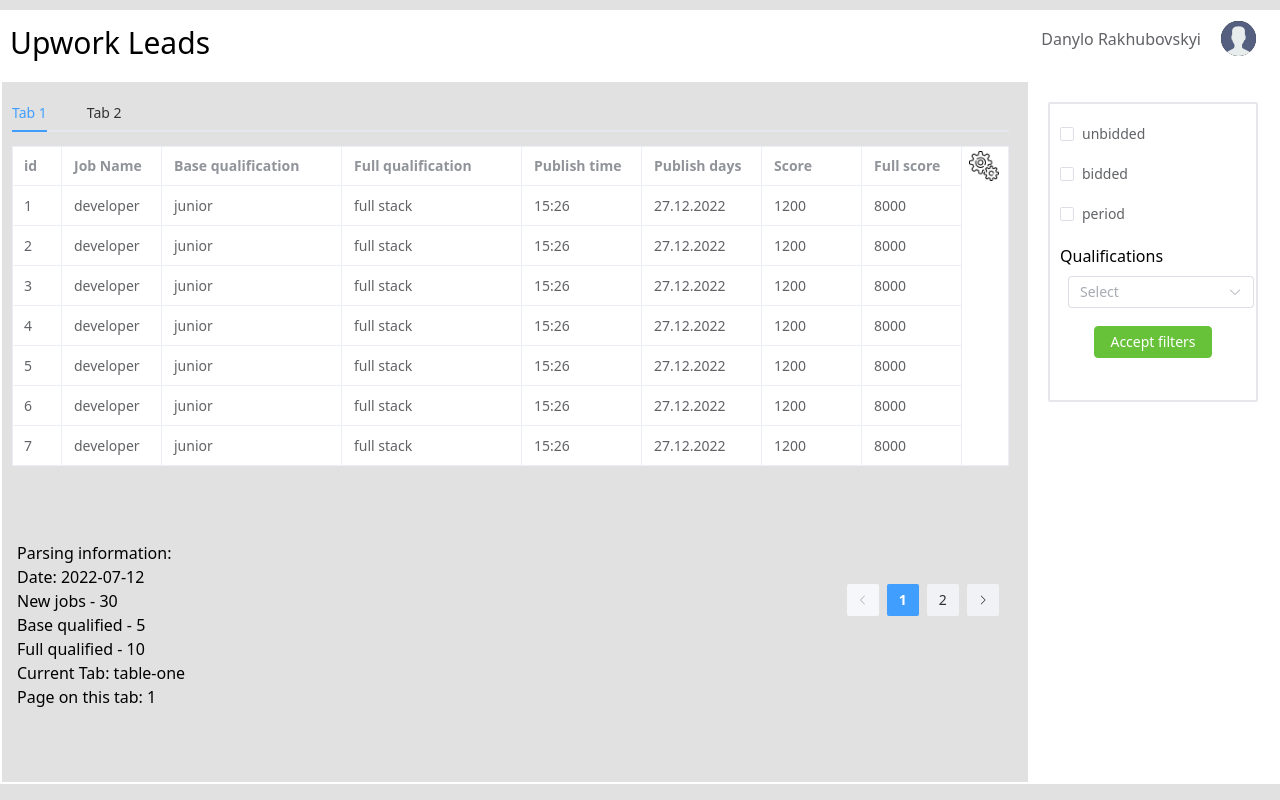
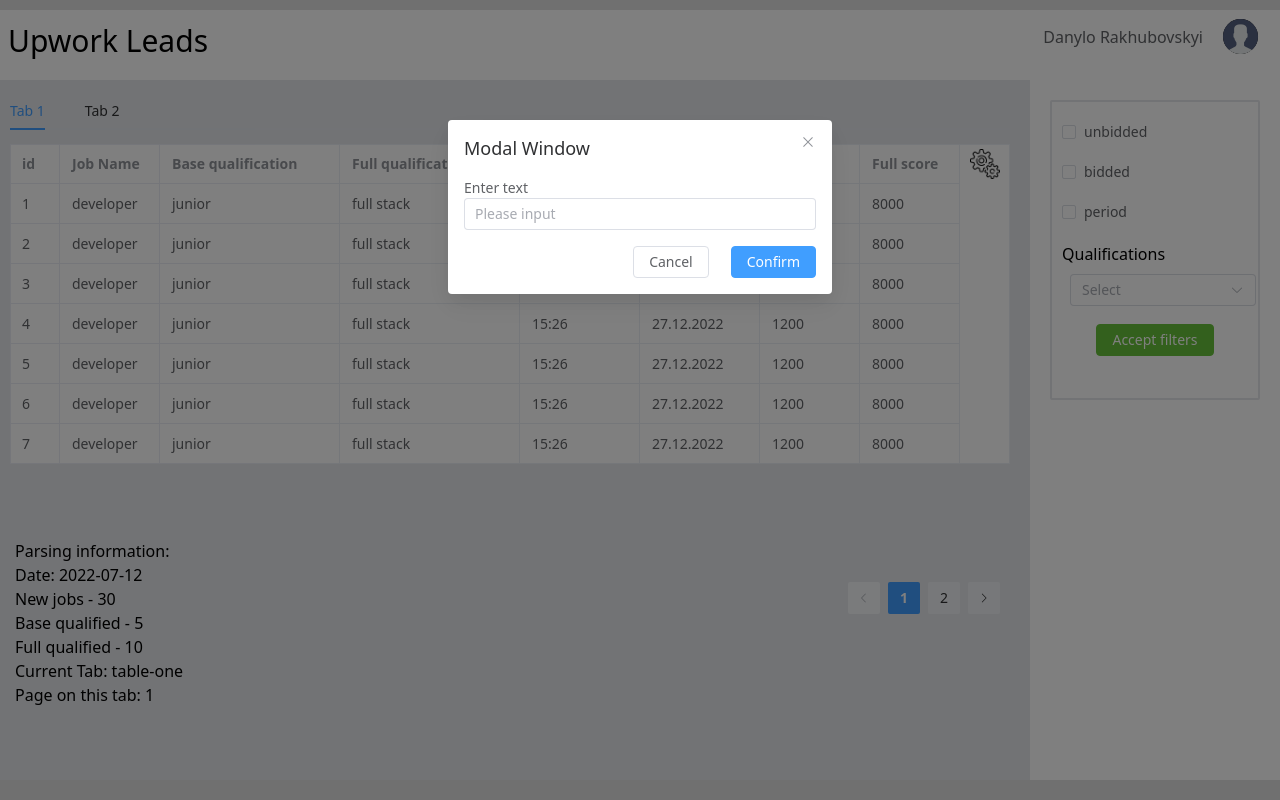
Before and after one commit to DanyaGTx/amn-fe, a Vue app: page /dashboard in a window 1280 px wide. Both pictures are taken after a click on the picture 983 px from the left and 166 px from the top of the page. Built offline with nearby package versions, Linux system fonts and the light colour scheme.

Commit message:
added dialog window

```diff
--- a/auto-imports.d.ts
+++ b/auto-imports.d.ts
@@ -1,5 +1,5 @@
 // Generated by 'unplugin-auto-import'
 export {}
 declare global {
-
+  const ElMessageBox: typeof import('element-plus/es')['ElMessageBox']
 }
--- a/components.d.ts
+++ b/components.d.ts
@@ -8,11 +8,13 @@
 declare module '@vue/runtime-core' {
   export interface GlobalComponents {
     DashBoard: typeof import('./src/components/DashBoard.vue')['default']
+    DialogWindow: typeof import('./src/components/DialogWindow.vue')['default']
     ElButton: typeof import('element-plus/es')['ElButton']
     ElCheckbox: typeof import('element-plus/es')['ElCheckbox']
     ElCheckboxGroup: typeof import('element-plus/es')['ElCheckboxGroup']
     ElCol: typeof import('element-plus/es')['ElCol']
     ElDatePicker: typeof import('element-plus/es')['ElDatePicker']
+    ElDialog: typeof import('element-plus/es')['ElDialog']
     ElDropdown: typeof import('element-plus/es')['ElDropdown']
     ElDropdownItem: typeof import('element-plus/es')['ElDropdownItem']
     ElDropdownMenu: typeof import('element-plus/es')['ElDropdownMenu']
--- a/src/components/DashBoard.vue
+++ b/src/components/DashBoard.vue
@@ -1,7 +1,7 @@
 <template>
-  <div class="max-w-[1500px] m-auto border-2 border-white mt-[10px] w-full">
+  <div class="max-w-[1500px] m-auto bg-gray-200 mt-[10px] w-full">
     <div class="grid-container w-full">
-      <header class="header h-[70px] bg-white border-b-2 border-white">
+      <header class="header h-[70px] bg-white border-white">
         <div class="flex justify-between items-center">
           <h1 class="text-[30px] mt-2 ml-2">Upwork Leads</h1>
           <div class="flex items-center mr-[22px]">
@@ -109,7 +109,21 @@
   fullScore: string;
 }
 
-const filters = ref({
+interface Filters {
+  unbidded: boolean,
+  bidded: boolean,
+  period: boolean,
+  qualifications: {
+    selectedOption: string
+  }
+}
+
+interface Options {
+  value: string,
+  label: string
+}
+
+const filters = ref<Filters>({
   unbidded: false,
   bidded: false,
   period: false,
@@ -324,7 +338,7 @@
   },
 ]);
 
-const options = [
+const options = ref<Options[]>([
   {
     value: "Option1",
     label: "Option1",
@@ -345,7 +359,7 @@
     value: "Option5",
     label: "Option5",
   },
-];
+]);
 
 
 const signOut = () => {
@@ -372,8 +386,6 @@
 })
 
 watch(selectedTab, () => {
-  console.log('changed');
-
   currentPage.value = 1
 });
 
--- /dev/null
+++ b/src/components/DialogWindow.vue
@@ -0,0 +1,43 @@
+<template>
+  <el-dialog
+    v-model="props.dialogVisible"
+    title="Modal Window"
+    width="30%"
+    :before-close="handleClose"
+  >
+    <span>Enter text</span>
+    <el-input v-model="dialogInput" placeholder="Please input" />
+    <template #footer>
+      <span class="dialog-footer">
+        <el-button @click="$emit('close-dialog', false)">Cancel</el-button>
+        <el-button type="primary" @click="handleClose"> Confirm </el-button>
+      </span>
+    </template>
+  </el-dialog>
+</template>
+
+<script lang="ts" setup>
+import { ref } from "vue";
+const dialogInput = ref("");
+
+interface Props {
+  dialogVisible: boolean;
+}
+
+const props = defineProps<Props>();
+
+const emit = defineEmits<{
+  (e: "close-dialog", value: boolean): void;
+}>();
+
+const handleClose = () => {
+  emit("close-dialog", false);
+  console.log(dialogInput.value);
+  dialogInput.value = "";
+};
+</script>
+<style scoped>
+.dialog-footer button:first-child {
+  margin-right: 10px;
+}
+</style>
--- a/src/components/LoginComponent.vue
+++ b/src/components/LoginComponent.vue
@@ -12,7 +12,11 @@
           size="large"
           class="p-[15px]"
         >
-          <el-form-item class="pb-[20px] text-[30px]" label="Email" prop="email">
+          <el-form-item
+            class="pb-[20px] text-[30px]"
+            label="Email"
+            prop="email"
+          >
             <el-input v-model="form.email" type="email" />
           </el-form-item>
           <el-form-item label="Password" prop="password">
@@ -33,7 +37,7 @@
               >Submit</el-button
             >
             <el-button @click="resetForm(ruleFormRef)">Reset</el-button>
-          </el-form-item >
+          </el-form-item>
         </el-form>
       </div>
     </div>
@@ -44,16 +48,20 @@
 import { ref } from "vue";
 import type { FormInstance, FormRules } from "element-plus";
 import { useRouter } from "vue-router";
-const form = ref({
+
+interface Form {
+  email: string,
+  password: string,
+  remember: boolean,
+}
+
+const form = ref<Form>({
   email: "",
   password: "",
   remember: false,
 });
 
-
-
 const router = useRouter();
-
 
 const ruleFormRef = ref<FormInstance>();
 
@@ -90,7 +98,7 @@
     if (valid) {
       console.log("submit!");
       console.log(form.value);
-      router.push('dashboard');
+      router.push("dashboard");
     } else {
       console.log("error submit!");
       return false;
--- a/src/components/TableComponent.vue
+++ b/src/components/TableComponent.vue
@@ -3,20 +3,39 @@
     <el-table :data="tableData" border style="width: 100%">
       <el-table-column prop="id" label="id" width="50" />
       <el-table-column prop="job" label="Job Name" width="100" />
-      <el-table-column prop="baseQualification" label="Base qualification" width="180" />
-      <el-table-column prop="fullQualification" label="Full qualification" width="180" />
+      <el-table-column
+        prop="baseQualification"
+        label="Base qualification"
+        width="180"
+      />
+      <el-table-column
+        prop="fullQualification"
+        label="Full qualification"
+        width="180"
+      />
       <el-table-column prop="publishTime" label="Publish time" width="120" />
       <el-table-column prop="publishDays" label="Publish days" width="120" />
       <el-table-column prop="score" label="Score" width="100" />
       <el-table-column prop="fullScore" label="Full score" width="100" />
     </el-table>
-    <img @click="openSettings" class="w-[40px] ml-auto cursor-pointer absolute top-[0px] right-[5px] z-10 p-[5px]" src="../assets/settings.png" />
+    <img
+      @click="openSettings"
+      class="w-[40px] ml-auto cursor-pointer absolute top-[0px] right-[5px] z-10 p-[5px]"
+      src="../assets/settings.png"
+    />
+    <DialogWindow
+      @closeDialog="dialogVisible = false"
+      :dialogVisible="dialogVisible"
+    />
   </div>
-
 </template>
 
 <script lang="ts" setup>
+import { ref } from "vue";
 import { ElTable } from "element-plus";
+import DialogWindow from "./DialogWindow.vue";
+
+const dialogVisible = ref(false);
 
 type TableData = {
   id: number;
@@ -35,7 +54,7 @@
 
 const props = defineProps<Props>();
 
-const openSettings = () =>{
-  console.log('settings')
-}
+const openSettings = () => {
+  dialogVisible.value = true;
+};
 </script>
```
